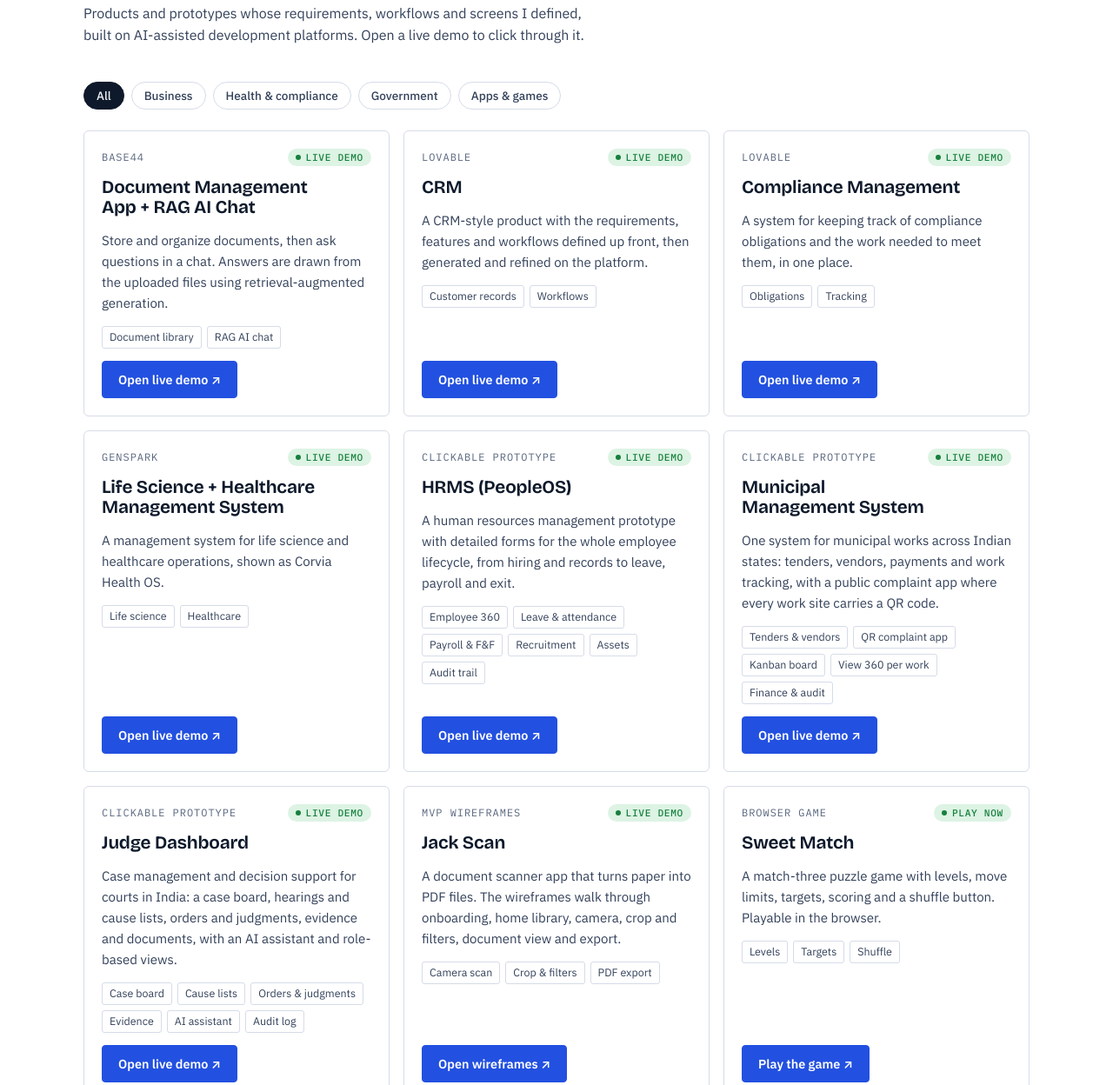
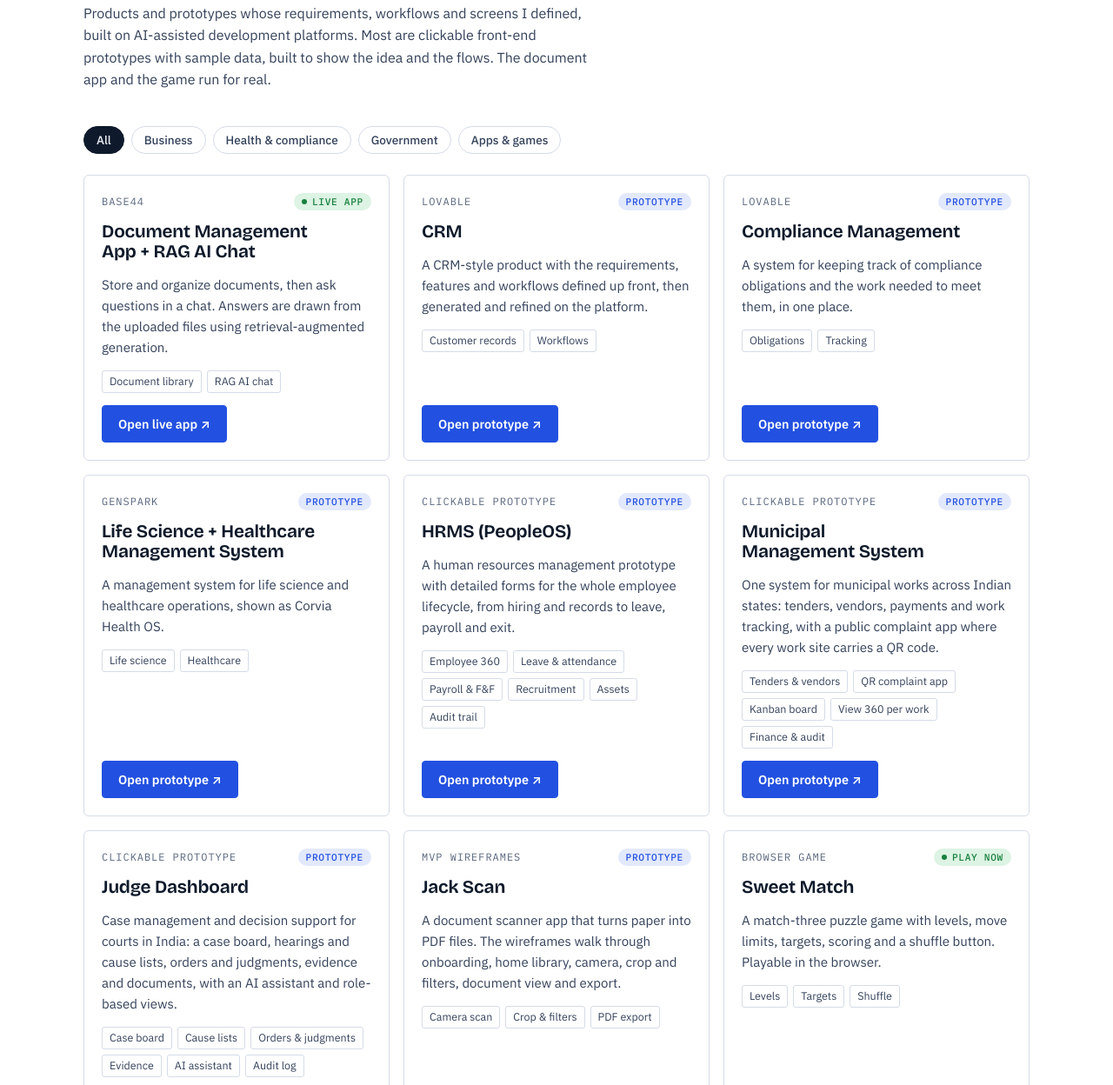
Before and after one commit to vkj9383/portfolio, a plain HTML site: page index.html in a window 1280 px wide. Shown: the part 3167-4415 px from the top of the page at 87% size. Drawn offline with nearby package versions, Linux system fonts and the light colour scheme.

Commit message:
Label prototypes as prototypes instead of live demos
Co-Authored-By: Claude Sonnet 5.5 <noreply@anthropic.com>
Claude-Session: https://claude.ai/code/session_01Nyey3EifY7snJ3C9YrSdeK

```diff
--- a/index.html
+++ b/index.html
@@ -321,7 +321,7 @@ footer .wrap { display: flex; flex-wrap: wrap; justify-content: space-between; g
       <div class="sec-head">
         <h2>Built with AI platforms</h2>
         <span class="mono" id="count">10 projects</span>
-        <p class="sec-intro">Products and prototypes whose requirements, workflows and screens I defined, built on AI-assisted development platforms. Open a live demo to click through it.</p>
+        <p class="sec-intro">Products and prototypes whose requirements, workflows and screens I defined, built on AI-assisted development platforms. Most are clickable front-end prototypes with sample data, built to show the idea and the flows. The document app and the game run for real.</p>
       </div>
       <div class="filters" role="group" aria-label="Filter projects">
         <button class="chip" type="button" data-filter="all" aria-pressed="true" id="f-all">All</button>
@@ -333,70 +333,70 @@ footer .wrap { display: flex; flex-wrap: wrap; justify-content: space-between; g
 
       <div class="board" id="board">
         <article class="card" data-cat="business">
-          <div class="card-top"><span class="mono">Base44</span><span class="pill live">Live demo</span></div>
+          <div class="card-top"><span class="mono">Base44</span><span class="pill live">Live app</span></div>
           <div class="grow">
             <h3>Document Management App + RAG AI Chat</h3>
             <p>Store and organize documents, then ask questions in a chat. Answers are drawn from the uploaded files using retrieval-augmented generation.</p>
             <ul class="feat"><li>Document library</li><li>RAG AI chat</li></ul>
           </div>
-          <a class="btn" href="https://vishaldocuai.base44.app/" target="_blank" rel="noopener">Open live demo ↗</a>
+          <a class="btn" href="https://vishaldocuai.base44.app/" target="_blank" rel="noopener">Open live app ↗</a>
         </article>
         <article class="card" data-cat="business">
-          <div class="card-top"><span class="mono">Lovable</span><span class="pill live">Live demo</span></div>
+          <div class="card-top"><span class="mono">Lovable</span><span class="pill">Prototype</span></div>
           <div class="grow">
             <h3>CRM</h3>
             <p>A CRM-style product with the requirements, features and workflows defined up front, then generated and refined on the platform.</p>
             <ul class="feat"><li>Customer records</li><li>Workflows</li></ul>
           </div>
-          <a class="btn" href="https://id-preview--f92824a3-0d77-4093-9381-ee0fcf93ce92.lovable.app/" target="_blank" rel="noopener">Open live demo ↗</a>
+          <a class="btn" href="https://id-preview--f92824a3-0d77-4093-9381-ee0fcf93ce92.lovable.app/" target="_blank" rel="noopener">Open prototype ↗</a>
         </article>
         <article class="card" data-cat="health">
-          <div class="card-top"><span class="mono">Lovable</span><span class="pill live">Live demo</span></div>
+          <div class="card-top"><span class="mono">Lovable</span><span class="pill">Prototype</span></div>
           <div class="grow">
             <h3>Compliance Management</h3>
             <p>A system for keeping track of compliance obligations and the work needed to meet them, in one place.</p>
             <ul class="feat"><li>Obligations</li><li>Tracking</li></ul>
           </div>
-          <a class="btn" href="https://id-preview--b5c6aaf8-4245-44f4-8112-6eca40d528ca.lovable.app/compliance" target="_blank" rel="noopener">Open live demo ↗</a>
+          <a class="btn" href="https://id-preview--b5c6aaf8-4245-44f4-8112-6eca40d528ca.lovable.app/compliance" target="_blank" rel="noopener">Open prototype ↗</a>
         </article>
         <article class="card" data-cat="health">
-          <div class="card-top"><span class="mono">Genspark</span><span class="pill live">Live demo</span></div>
+          <div class="card-top"><span class="mono">Genspark</span><span class="pill">Prototype</span></div>
           <div class="grow">
             <h3>Life Science + Healthcare Management System</h3>
             <p>A management system for life science and healthcare operations, shown as Corvia Health OS.</p>
             <ul class="feat"><li>Life science</li><li>Healthcare</li></ul>
           </div>
-          <a class="btn" href="https://genspark.genspark.site/api/designer2/serve/55c9e314-1572-46c0-847d-130478c86e1f/Corvia%20Health%20OS.html" target="_blank" rel="noopener">Open live demo ↗</a>
+          <a class="btn" href="https://genspark.genspark.site/api/designer2/serve/55c9e314-1572-46c0-847d-130478c86e1f/Corvia%20Health%20OS.html" target="_blank" rel="noopener">Open prototype ↗</a>
         </article>
         <article class="card" data-cat="business">
-          <div class="card-top"><span class="mono">Clickable prototype</span><span class="pill live">Live demo</span></div>
+          <div class="card-top"><span class="mono">Clickable prototype</span><span class="pill">Prototype</span></div>
           <div class="grow">
             <h3>HRMS (PeopleOS)</h3>
             <p>A human resources management prototype with detailed forms for the whole employee lifecycle, from hiring and records to leave, payroll and exit.</p>
             <ul class="feat"><li>Employee 360</li><li>Leave &amp; attendance</li><li>Payroll &amp; F&amp;F</li><li>Recruitment</li><li>Assets</li><li>Audit trail</li></ul>
           </div>
-          <a class="btn" href="hrms/index.html" target="_blank" rel="noopener">Open live demo ↗</a>
+          <a class="btn" href="hrms/index.html" target="_blank" rel="noopener">Open prototype ↗</a>
         </article>
         <article class="card" data-cat="gov">
-          <div class="card-top"><span class="mono">Clickable prototype</span><span class="pill live">Live demo</span></div>
+          <div class="card-top"><span class="mono">Clickable prototype</span><span class="pill">Prototype</span></div>
           <div class="grow">
             <h3>Municipal Management System</h3>
             <p>One system for municipal works across Indian states: tenders, vendors, payments and work tracking, with a public complaint app where every work site carries a QR code.</p>
             <ul class="feat"><li>Tenders &amp; vendors</li><li>QR complaint app</li><li>Kanban board</li><li>View 360 per work</li><li>Finance &amp; audit</li></ul>
           </div>
-          <a class="btn" href="municipal/index.html" target="_blank" rel="noopener">Open live demo ↗</a>
+          <a class="btn" href="municipal/index.html" target="_blank" rel="noopener">Open prototype ↗</a>
         </article>
         <article class="card" data-cat="gov">
-          <div class="card-top"><span class="mono">Clickable prototype</span><span class="pill live">Live demo</span></div>
+          <div class="card-top"><span class="mono">Clickable prototype</span><span class="pill">Prototype</span></div>
           <div class="grow">
             <h3>Judge Dashboard</h3>
             <p>Case management and decision support for courts in India: a case board, hearings and cause lists, orders and judgments, evidence and documents, with an AI assistant and role-based views.</p>
             <ul class="feat"><li>Case board</li><li>Cause lists</li><li>Orders &amp; judgments</li><li>Evidence</li><li>AI assistant</li><li>Audit log</li></ul>
           </div>
-          <a class="btn" href="judge-dashboard/index.html" target="_blank" rel="noopener">Open live demo ↗</a>
+          <a class="btn" href="judge-dashboard/index.html" target="_blank" rel="noopener">Open prototype ↗</a>
         </article>
         <article class="card" data-cat="apps">
-          <div class="card-top"><span class="mono">MVP wireframes</span><span class="pill live">Live demo</span></div>
+          <div class="card-top"><span class="mono">MVP wireframes</span><span class="pill">Prototype</span></div>
           <div class="grow">
             <h3>Jack Scan</h3>
             <p>A document scanner app that turns paper into PDF files. The wireframes walk through onboarding, home library, camera, crop and filters, document view and export.</p>
```
